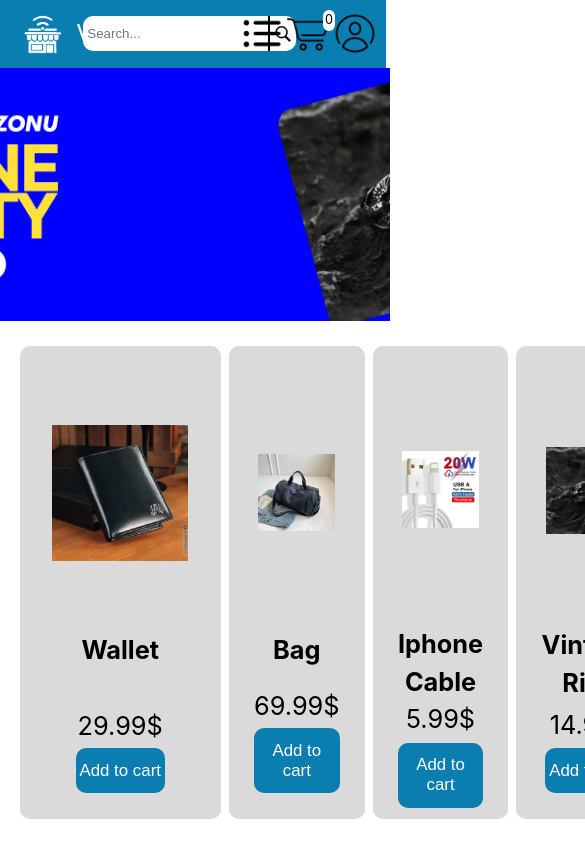
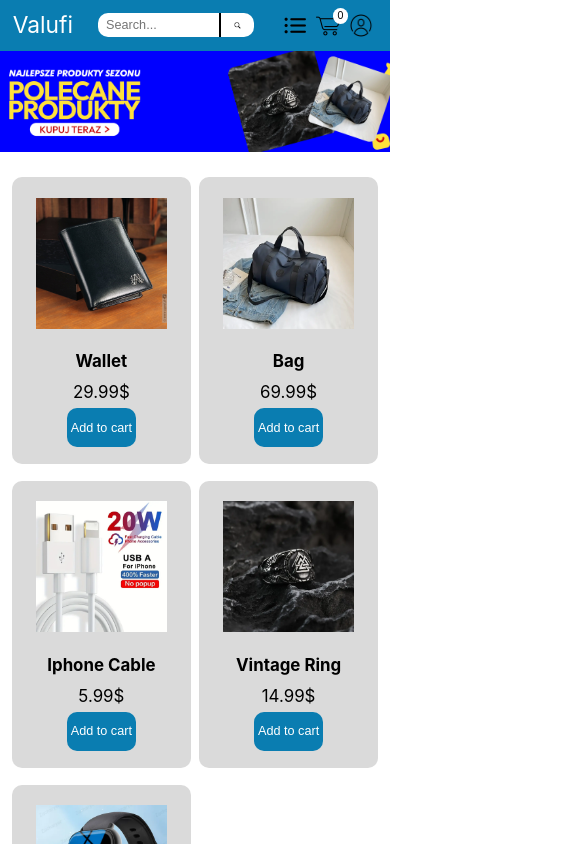
Before and after one commit to Jaros-777/Valufi, a React (Vite) app in the folder shop/: page / in a window 390 px wide. Shown: the top 844 px of the page, 585 px wide, since content can reach past the window. Built offline with nearby package versions, Linux system fonts and the light colour scheme.

Commit message:
Update phone viev

```diff
--- a/shop/src/HomePage.scss
+++ b/shop/src/HomePage.scss
@@ -26,3 +26,41 @@
         gap: 10vh 2vw;
     }
 }
+
+@media (max-width: 1250px) {
+    #big-advert{
+        height: 25vh;
+    }
+    #home-page-container{
+
+        #products-container{
+            grid-template-columns: repeat(3,1fr);
+        }
+    }
+  }
+@media (max-width: 950px) {
+    #big-advert{
+        height: 20vh;
+    }
+    #home-page-container{
+
+        #products-container{
+            grid-template-columns: repeat(2,1fr);
+        }
+    }
+  }
+@media (max-width: 600px) {
+    #big-advert{
+        height: 12vh;
+    }
+    #home-page-container{
+
+        #products-container{
+            display: grid;
+            width: 95%;
+            padding: 3vh 3vw;
+            grid-template-columns: repeat(2,1fr);
+            gap: 2vh 2vw;
+        }
+    }
+  }
--- a/shop/src/NavBar/NavBar.scss
+++ b/shop/src/NavBar/NavBar.scss
@@ -72,7 +72,7 @@
 
         .right-icons{
             margin-left: 1vw;
-            height: 80%;
+            height: 70%;
             width: 30%;
             cursor: pointer;
             display: flex;
@@ -197,3 +197,67 @@
 
     }
 }
+
+@media (max-width: 600px) {
+    #navbar-container{
+        height: 6vh;
+        width: 100vw;
+
+        #left{
+            font-size: 2.7vh;
+            img{
+                display: none;
+            }
+
+        }
+
+        #center{
+            width: 40%;
+            height: 45%;
+            input{
+                height: 30%;
+                width: 100%;
+                padding: 1vh 2vw;
+                font-size: 1.5vh;
+
+            }
+            button{
+                height: 105%;
+                width: 30%;
+                padding: 1vh 1vw;
+                transition: 0.2s;
+
+                img{
+                    height: 100%;
+                    width: 100%;
+                    object-fit: contain;
+                }
+            }
+        }
+        #right{
+
+            .drop-menu{
+                top: 5vh;
+                right: 0vw;
+
+            }
+            .right-icons{
+
+                img{
+                    height: 70%;
+                    margin-right: 1vw;
+                }
+            }
+            #cart-button:hover #drop-menu-cart{
+                display: none;
+            }
+
+            #cart-amount{
+                padding: 0.1vh 1.1vw;
+                font-size: 1.2vh;
+            }
+
+        }
+
+    }
+  }
--- a/shop/src/ProductCard.jsx
+++ b/shop/src/ProductCard.jsx
@@ -35,7 +35,7 @@ function ProductCard(props) {
       <div id="product-card-container">
         <img src={props.img} alt="Picture of product" />
         <div id="product-card-info">
-          <p style={{ fontWeight: "bold" ,height:"50%", }}>{props.name}</p>
+          <p style={{ fontWeight: "bold" ,height:"50%" }}>{props.name}</p>
           <p style={{height:"20%",  marginBottom:"1vh"}}>{props.price}$</p>
           <button
             onClick={() => {
--- a/shop/src/ProductCard.scss
+++ b/shop/src/ProductCard.scss
@@ -9,6 +9,7 @@
     flex-direction: column;
     height: 50vh;
     background-color: rgb(218, 218, 218);
+    cursor: pointer;
     img{
         height: 60%;
         width: 90%;
@@ -35,3 +36,21 @@
     }
 
 }
+
+@media (max-width: 600px) {
+    #product-card-container{
+        padding: 2vh;
+        height: 30vh;
+
+        #product-card-info{
+            height: 40%;
+            font-size: 2vh;
+            margin-top: 2vh;
+
+            button{
+                padding: 1.5vh 1vw;
+                font-size: 1.5vh;
+            }
+        }
+    }
+  }
```
